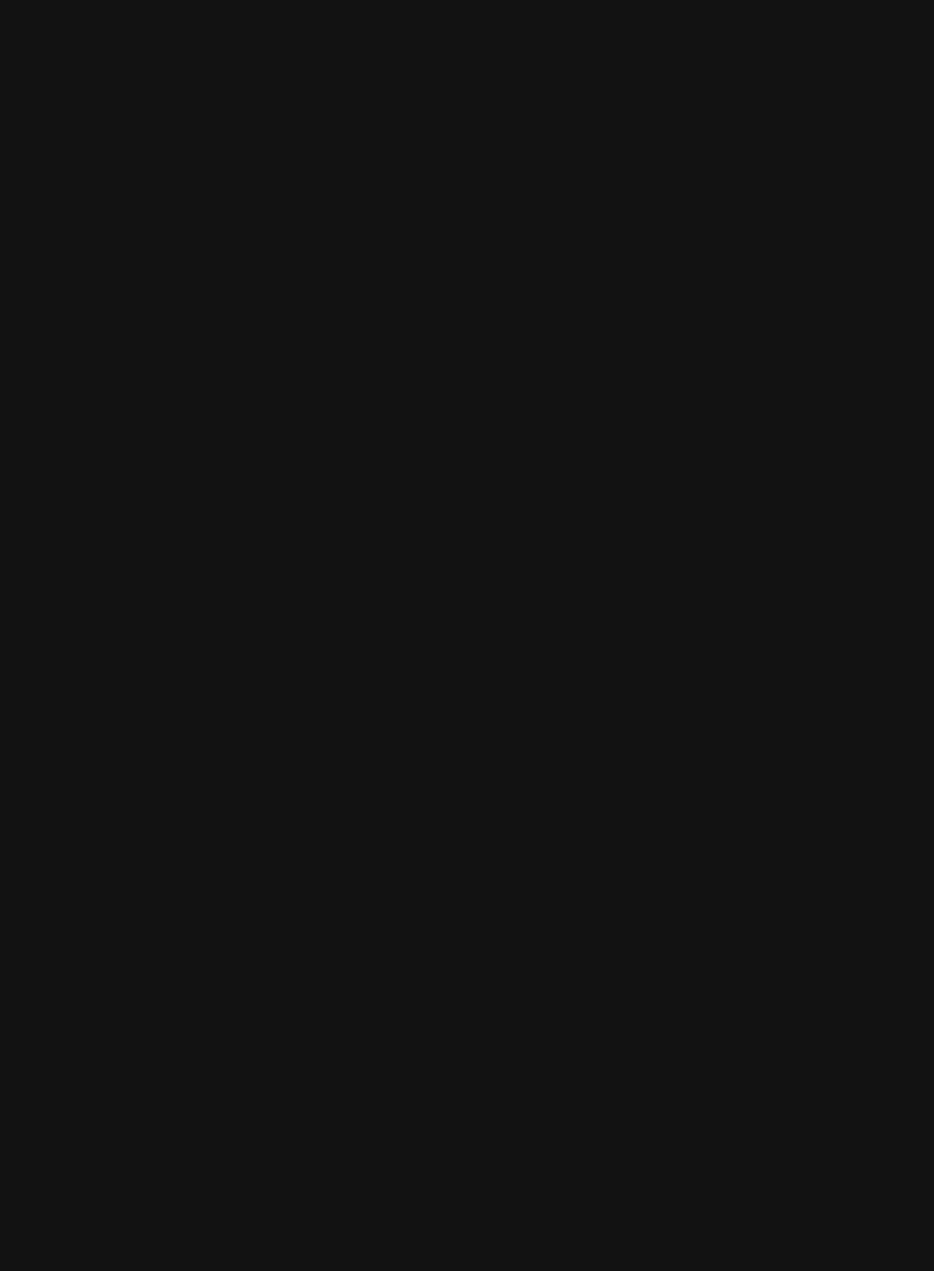
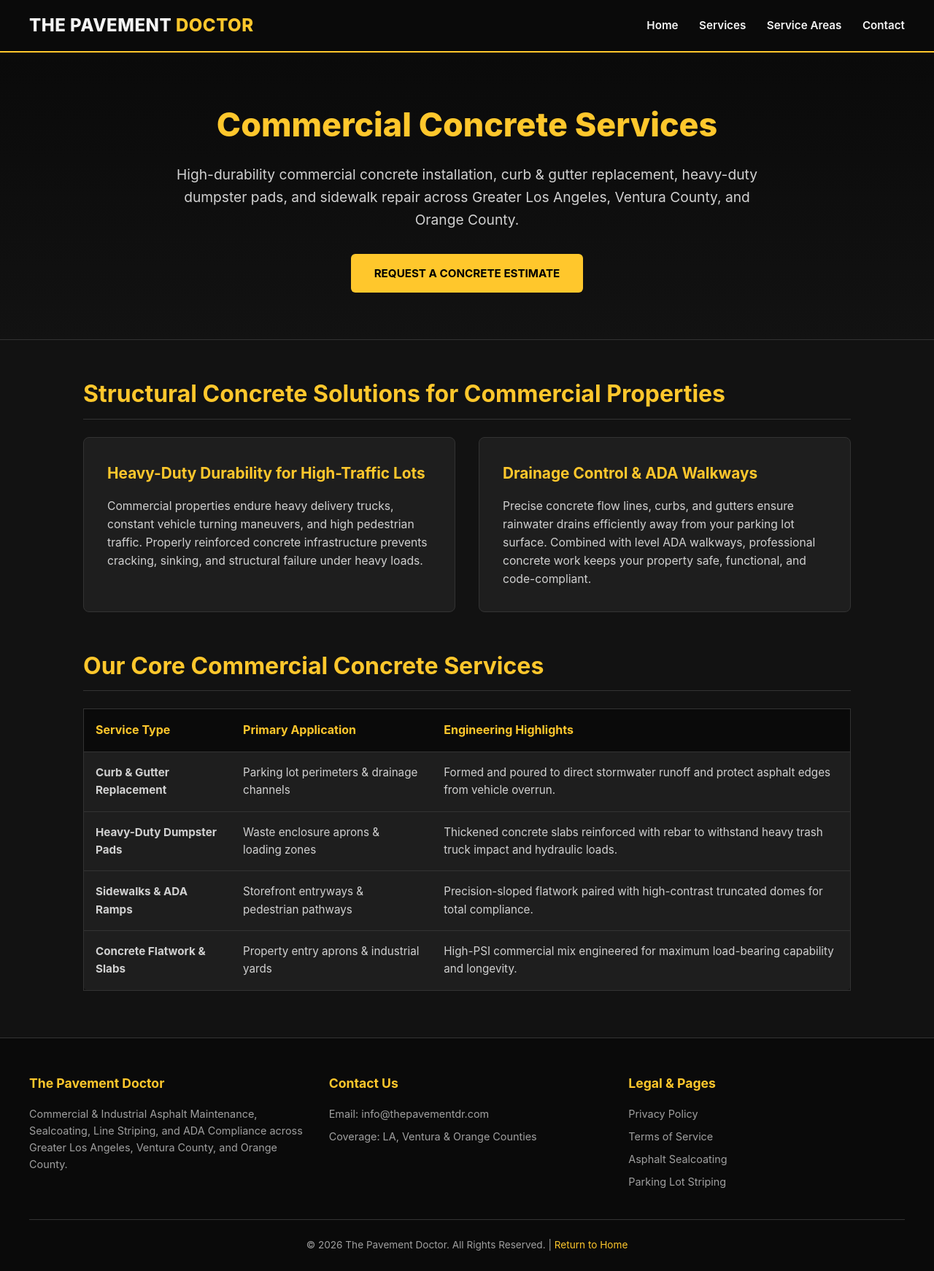
Before and after one commit to yousefillc/thepavementdr, a plain HTML site: page concrete-services.html in a window 1280 px wide. Shown: the whole page at 73% size. Before the commit the page ends 800 px from the top, so only its background shows below. Drawn offline with Linux system fonts and the light colour scheme.

Commit message:
Update concrete-services.html

```diff
--- a/concrete-services.html
+++ b/concrete-services.html
@@ -7,7 +7,6 @@
   <meta name="description" content="Professional commercial concrete flatwork, curb and gutter installation, dumpster pads, and sidewalk repair across Greater Los Angeles, Ventura County, and Orange County.">
   <link rel="canonical" href="https://thepavementdr.com/concrete-services.html">
 
-  <!-- Schema.org Structured Data for Local SEO -->
   <script type="application/ld+json">
   {
     "@context": "https://schema.org",
@@ -20,34 +19,7 @@
       "email": "info@thepavementdr.com",
       "areaServed": ["Greater Los Angeles", "Ventura County", "Orange County"]
     },
-    "description": "Commercial concrete flatwork, curb and gutter replacement, heavy-duty dumpster pads, and ADA sidewalk repairs for parking lots and industrial facilities.",
-    "hasOfferCatalog": {
-      "@type": "OfferCatalog",
-      "name": "Commercial Concrete Services",
-      "itemListElement": [
-        {
-          "@type": "Offer",
-          "itemOffered": {
-            "@type": "Service",
-            "name": "Commercial Concrete Flatwork & Slabs"
-          }
-        },
-        {
-          "@type": "Offer",
-          "itemOffered": {
-            "@type": "Service",
-            "name": "Curb, Gutter & Flow Line Replacement"
-          }
-        },
-        {
-          "@type": "Offer",
-          "itemOffered": {
-            "@type": "Service",
-            "name": "Heavy-Duty Concrete Dumpster Pads"
-          }
-        }
-      ]
-    }
+    "description": "Commercial concrete flatwork, curb and gutter replacement, heavy-duty dumpster pads, and ADA sidewalk repairs for parking lots and industrial facilities."
   }
   </script>
 
@@ -74,7 +46,6 @@
       line-height: 1.6;
     }
 
-    /* Header & Navigation */
     header {
       background-color: #0a0a0a;
       border-bottom: 2px solid var(--primary-yellow);
@@ -118,7 +89,6 @@
       color: var(--primary-yellow);
     }
 
-    /* Hero Section */
     .hero {
       padding: 4rem 2rem;
       text-align: center;
@@ -161,7 +131,6 @@
       background-color: #e5b222;
     }
 
-    /* Content Layout */
     .content-container {
       max-width: 1100px;
       margin: 3rem auto;
@@ -196,22 +165,11 @@
       margin-bottom: 1rem;
     }
 
-    .info-card p, .info-card ul {
+    .info-card p {
       color: #d1d1d1;
       font-size: 0.98rem;
-      margin-bottom: 1rem;
     }
 
-    .info-card ul {
-      list-style-type: disc;
-      padding-left: 1.2rem;
-    }
-
-    .info-card li {
-      margin-bottom: 0.5rem;
-    }
-
-    /* Process Table */
     .table-container {
       overflow-x: auto;
       margin-bottom: 3rem;
@@ -242,34 +200,6 @@
       font-size: 0.95rem;
     }
 
-    /* Local Coverage Links */
-    .links-box {
-      background-color: var(--bg-card);
-      border: 1px solid var(--border-color);
-      border-radius: 8px;
-      padding: 2rem;
-      margin-bottom: 3rem;
-    }
-
-    .links-grid {
-      display: grid;
-      grid-template-columns: repeat(auto-fit, minmax(200px, 1fr));
-      gap: 1rem;
-      margin-top: 1rem;
-    }
-
-    .links-grid a {
-      color: var(--text-light);
-      text-decoration: none;
-      font-size: 0.95rem;
-      transition: color 0.2s ease;
-    }
-
-    .links-grid a:hover {
-      color: var(--primary-yellow);
-    }
-
-    /* Footer */
     footer {
       background-color: #0a0a0a;
       border-top: 1px solid var(--border-color);
@@ -315,4 +245,105 @@
     }
 
     .footer-bottom a {
-      color: var
+      color: var(--primary-yellow);
+      text-decoration: none;
+    }
+  </style>
+</head>
+<body>
+
+  <header>
+    <div class="nav-container">
+      <a href="index.html" class="logo">The Pavement <span>Doctor</span></a>
+      <nav class="nav-links">
+        <a href="index.html">Home</a>
+        <a href="index.html#services">Services</a>
+        <a href="index.html#areas">Service Areas</a>
+        <a href="index.html#contact">Contact</a>
+      </nav>
+    </div>
+  </header>
+
+  <section class="hero">
+    <div class="hero-container">
+      <h1>Commercial Concrete Services</h1>
+      <p>High-durability commercial concrete installation, curb & gutter replacement, heavy-duty dumpster pads, and sidewalk repair across Greater Los Angeles, Ventura County, and Orange County.</p>
+      <a href="index.html#contact" class="btn-cta">Request a Concrete Estimate</a>
+    </div>
+  </section>
+
+  <main class="content-container">
+    <h2 class="section-title">Structural Concrete Solutions for Commercial Properties</h2>
+    <div class="grid-2">
+      <div class="info-card">
+        <h3>Heavy-Duty Durability for High-Traffic Lots</h3>
+        <p>Commercial properties endure heavy delivery trucks, constant vehicle turning maneuvers, and high pedestrian traffic. Properly reinforced concrete infrastructure prevents cracking, sinking, and structural failure under heavy loads.</p>
+      </div>
+      <div class="info-card">
+        <h3>Drainage Control & ADA Walkways</h3>
+        <p>Precise concrete flow lines, curbs, and gutters ensure rainwater drains efficiently away from your parking lot surface. Combined with level ADA walkways, professional concrete work keeps your property safe, functional, and code-compliant.</p>
+      </div>
+    </div>
+
+    <h2 class="section-title">Our Core Commercial Concrete Services</h2>
+    <div class="table-container">
+      <table>
+        <thead>
+          <tr>
+            <th>Service Type</th>
+            <th>Primary Application</th>
+            <th>Engineering Highlights</th>
+          </tr>
+        </thead>
+        <tbody>
+          <tr>
+            <td><strong>Curb & Gutter Replacement</strong></td>
+            <td>Parking lot perimeters & drainage channels</td>
+            <td>Formed and poured to direct stormwater runoff and protect asphalt edges from vehicle overrun.</td>
+          </tr>
+          <tr>
+            <td><strong>Heavy-Duty Dumpster Pads</strong></td>
+            <td>Waste enclosure aprons & loading zones</td>
+            <td>Thickened concrete slabs reinforced with rebar to withstand heavy trash truck impact and hydraulic loads.</td>
+          </tr>
+          <tr>
+            <td><strong>Sidewalks & ADA Ramps</strong></td>
+            <td>Storefront entryways & pedestrian pathways</td>
+            <td>Precision-sloped flatwork paired with high-contrast truncated domes for total compliance.</td>
+          </tr>
+          <tr>
+            <td><strong>Concrete Flatwork & Slabs</strong></td>
+            <td>Property entry aprons & industrial yards</td>
+            <td>High-PSI commercial mix engineered for maximum load-bearing capability and longevity.</td>
+          </tr>
+        </tbody>
+      </table>
+    </div>
+  </main>
+
+  <footer>
+    <div class="footer-container">
+      <div class="footer-col">
+        <h3>The Pavement Doctor</h3>
+        <p>Commercial & Industrial Asphalt Maintenance, Sealcoating, Line Striping, and ADA Compliance across Greater Los Angeles, Ventura County, and Orange County.</p>
+      </div>
+      <div class="footer-col">
+        <h3>Contact Us</h3>
+        <p>Email: info@thepavementdr.com</p>
+        <p>Coverage: LA, Ventura & Orange Counties</p>
+      </div>
+      <div class="footer-col">
+        <h3>Legal & Pages</h3>
+        <a href="privacy-policy.html">Privacy Policy</a>
+        <a href="terms-of-service.html">Terms of Service</a>
+        <a href="asphalt-sealcoating.html">Asphalt Sealcoating</a>
+        <a href="parking-lot-striping.html">Parking Lot Striping</a>
+      </div>
+    </div>
+    <div class="footer-bottom">
+      <p>&copy; 2026 The Pavement Doctor. All Rights Reserved. | <a href="index.html">Return to Home</a></p>
+    </div>
+  </footer>
+
+</body>
+</html>
```
